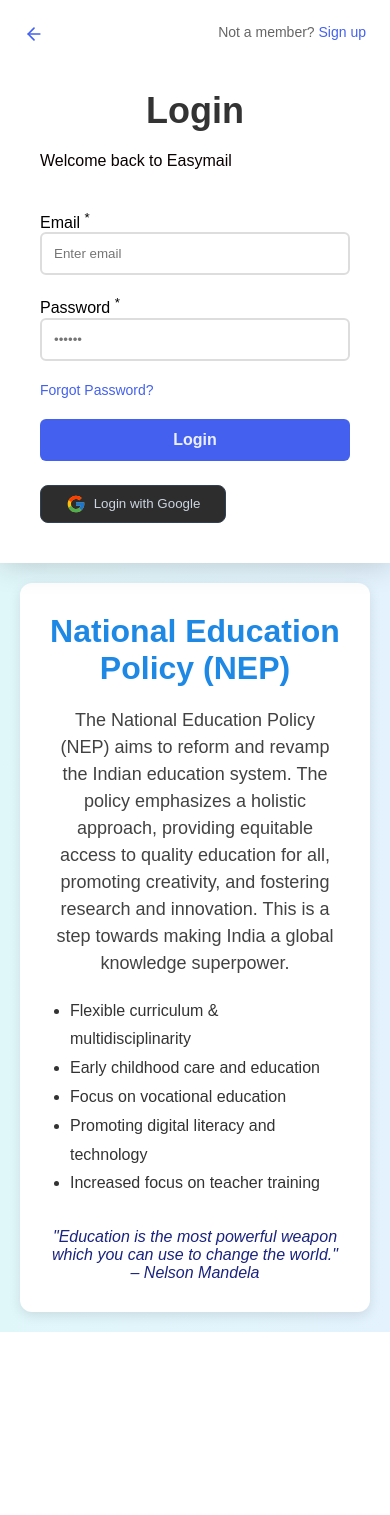
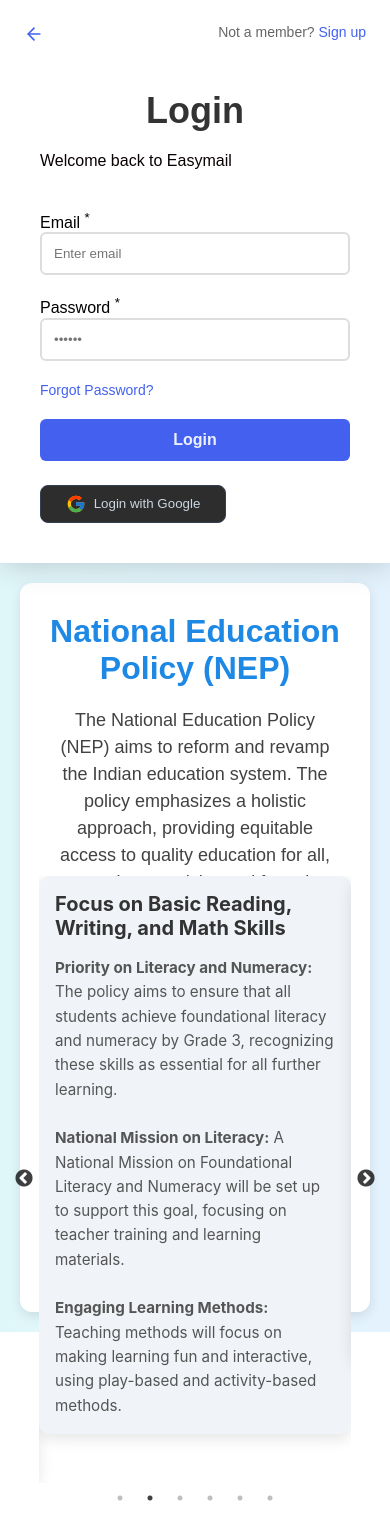
Before and after one commit to anshulkansal04/CareerMap, a React (Create React App) app in the folder client/: page / in a window 390 px wide. Before the commit the page ends 1332 px from the top, so only its background shows below. Built offline with nearby package versions, Linux system fonts and the light colour scheme.

Commit message:
Added carousel section

```diff
--- a/client/package.json
+++ b/client/package.json
@@ -13,7 +13,9 @@
     "react-hot-toast": "^2.4.1",
     "react-icons": "^5.3.0",
     "react-scripts": "5.0.1",
+    "react-slick": "^0.30.2",
     "react-toastify": "^10.0.5",
+    "slick-carousel": "^1.8.1",
     "web-vitals": "^2.1.4"
   },
   "scripts": {
--- a/client/src/App.js
+++ b/client/src/App.js
@@ -4,6 +4,7 @@ import Info from './pages/Info';
 import SignUp from './pages/SignUp';
 import LoginPage from './pages/LoginPage';
 import { Toaster } from 'react-hot-toast';
+import Carousel from './Components/Carousel';
 
 function App() {
   return (
@@ -13,6 +14,7 @@ function App() {
       {/* <SignUp /> */}
       <LoginPage />
       <Toaster />
+      <Carousel />
     </div>
   );
 }
--- /dev/null
+++ b/client/src/Components/Carousel.css
@@ -0,0 +1,46 @@
+/* index.css */
+.slick-prev:before, .slick-next:before {
+  color: #000;
+}
+
+.carousel-container {
+  max-width: 80%;
+  margin: auto;
+  padding: 2rem 0;
+}
+
+.carousel-item {
+  padding: 2rem;
+  background-color: #f0f4f8;
+  border-radius: 10px;
+  box-shadow: 0px 5px 15px rgba(0, 0, 0, 0.1);
+  text-align: left;
+  min-height: 300px;
+}
+
+.carousel-title {
+  font-size: 1.5rem;
+  font-weight: bold;
+  color: #333;
+  margin-bottom: 1rem;
+}
+
+.carousel-content {
+  font-size: 1rem;
+  color: #555;
+  line-height: 1.6;
+}
+
+@media (max-width: 768px) {
+  .carousel-item {
+    padding: 1rem;
+  }
+
+  .carousel-title {
+    font-size: 1.25rem;
+  }
+
+  .carousel-content {
+    font-size: 0.95rem;
+  }
+}
--- /dev/null
+++ b/client/src/Components/Carousel.jsx
@@ -0,0 +1,92 @@
+import React from "react";
+import Slider from "react-slick";
+import "slick-carousel/slick/slick.css";
+import "slick-carousel/slick/slick-theme.css";
+import "./Carousel.css";
+
+const Carousel = () => {
+  const settings = {
+    dots: true,
+    infinite: true,
+    speed: 500,
+    slidesToShow: 1,
+    slidesToScroll: 1,
+    autoplay: true,
+    autoplaySpeed: 5000,
+    arrows: true,
+  };
+
+  return (
+    <div className="carousel-container">
+      <Slider {...settings}>
+        <div className="carousel-item">
+          <h2 className="carousel-title">New School Structure (5+3+3+4 Model)</h2>
+          <p className="carousel-content">
+            <strong>New Stages of Learning:</strong> The NEP replaces the old 10+2 system with a 5+3+3+4 structure, covering ages 3-18. It includes a Foundational Stage (ages 3-8), Preparatory Stage (ages 8-11), Middle Stage (ages 11-14), and Secondary Stage (ages 14-18).
+            <br /><br />
+            <strong>Focus on Early Learning:</strong> The Foundational Stage includes three years of preschool (ages 3-6), ensuring children start learning through play and activities before entering Grade 1.
+            <br /><br />
+            <strong>Student-Centric Approach:</strong> The new structure aims to cater to different learning needs at various ages, offering more relevant content at each stage for better cognitive, social, and emotional development.
+          </p>
+        </div>
+
+        <div className="carousel-item">
+          <h2 className="carousel-title">Focus on Basic Reading, Writing, and Math Skills</h2>
+          <p className="carousel-content">
+            <strong>Priority on Literacy and Numeracy:</strong> The policy aims to ensure that all students achieve foundational literacy and numeracy by Grade 3, recognizing these skills as essential for all further learning.
+            <br /><br />
+            <strong>National Mission on Literacy:</strong> A National Mission on Foundational Literacy and Numeracy will be set up to support this goal, focusing on teacher training and learning materials.
+            <br /><br />
+            <strong>Engaging Learning Methods:</strong> Teaching methods will focus on making learning fun and interactive, using play-based and activity-based methods.
+          </p>
+        </div>
+
+        <div className="carousel-item">
+          <h2 className="carousel-title">Learning in Local Languages</h2>
+          <p className="carousel-content">
+            <strong>Mother Tongue as the Medium:</strong> The policy recommends education in the mother tongue or local language until at least Grade 5, and preferably till Grade 8, to enhance comprehension.
+            <br /><br />
+            <strong>Three-Language Formula:</strong> Students are encouraged to learn three languages, with at least two being native to India, fostering multilingualism.
+            <br /><br />
+            <strong>Regional Learning Materials:</strong> The NEP plans to develop textbooks in local languages, allowing students to study subjects like science and math in their mother tongue.
+          </p>
+        </div>
+
+        <div className="carousel-item">
+          <h2 className="carousel-title">More Choices in Higher Education</h2>
+          <p className="carousel-content">
+            <strong>Flexibility in Subject Choices:</strong> NEP 2020 promotes multidisciplinary education, allowing students to combine subjects like biology and music or economics.
+            <br /><br />
+            <strong>Holistic Learning Approach:</strong> This aims to develop critical thinking and creativity, making students well-rounded with varied skills.
+            <br /><br />
+            <strong>Support for Research:</strong> A National Research Foundation will be established to boost high-quality research, encouraging innovation.
+          </p>
+        </div>
+
+        <div className="carousel-item">
+          <h2 className="carousel-title">Skill-Based Learning from a Young Age</h2>
+          <p className="carousel-content">
+            <strong>Vocational Training from Grade 6:</strong> NEP 2020 introduces vocational education starting from Grade 6, giving students hands-on experience.
+            <br /><br />
+            <strong>Internship Opportunities:</strong> Students will have chances to intern with local businesses, gaining practical skills for future careers.
+            <br /><br />
+            <strong>Goal of 50% Exposure:</strong> The policy aims for 50% of students to gain exposure to vocational training by 2025, making education more practical and job-oriented.
+          </p>
+        </div>
+
+        <div className="carousel-item">
+          <h2 className="carousel-title">Reformed Assessment System</h2>
+          <p className="carousel-content">
+            <strong>Focus on Understanding, Not Memorization:</strong> The policy changes the focus of exams to testing understanding and real-life application.
+            <br /><br />
+            <strong>Flexible Board Exams:</strong> Students in Grades 10 and 12 can take board exams twice a year, reducing pressure and allowing score improvement.
+            <br /><br />
+            <strong>PARAKH – A New Assessment Body:</strong> A National Assessment Centre called PARAKH will standardize assessments, ensuring fair and competency-based evaluation.
+          </p>
+        </div>
+      </Slider>
+    </div>
+  );
+};
+
+export default Carousel;
```
Also changed, not shown: 1 other file (tests, documents, lock files or other folders).
